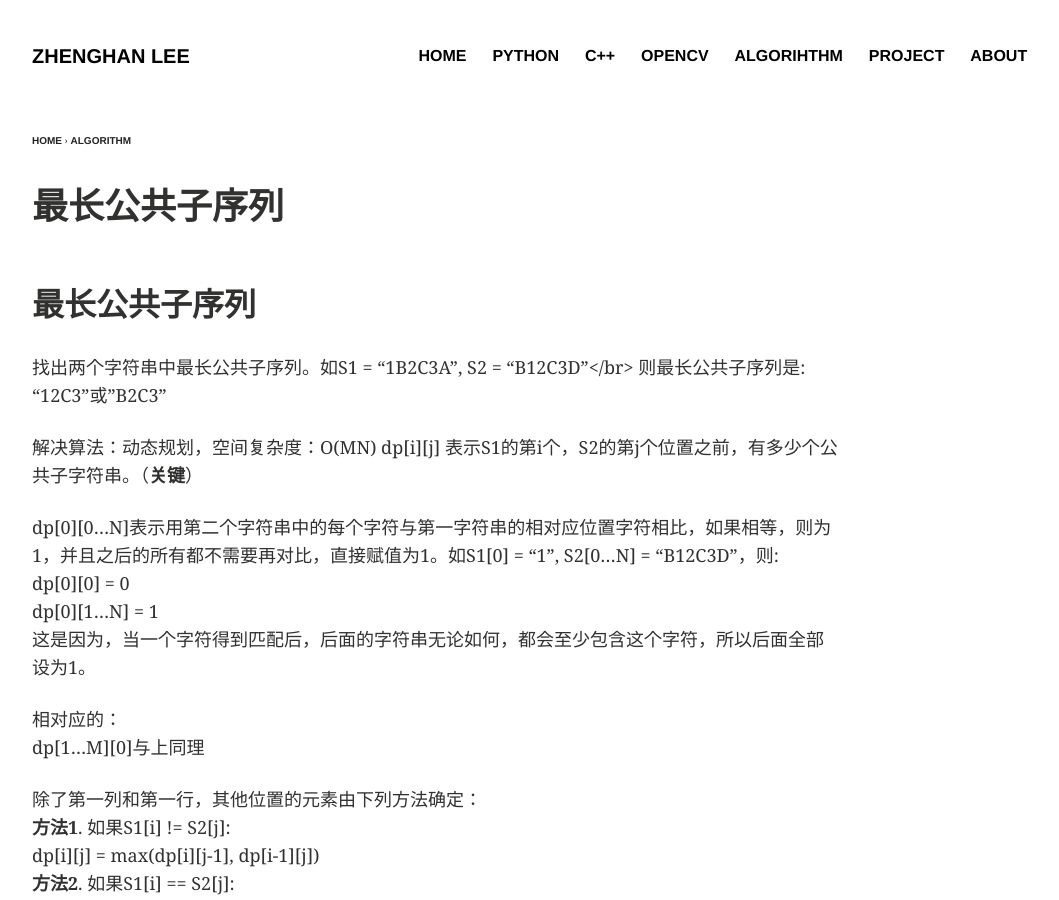
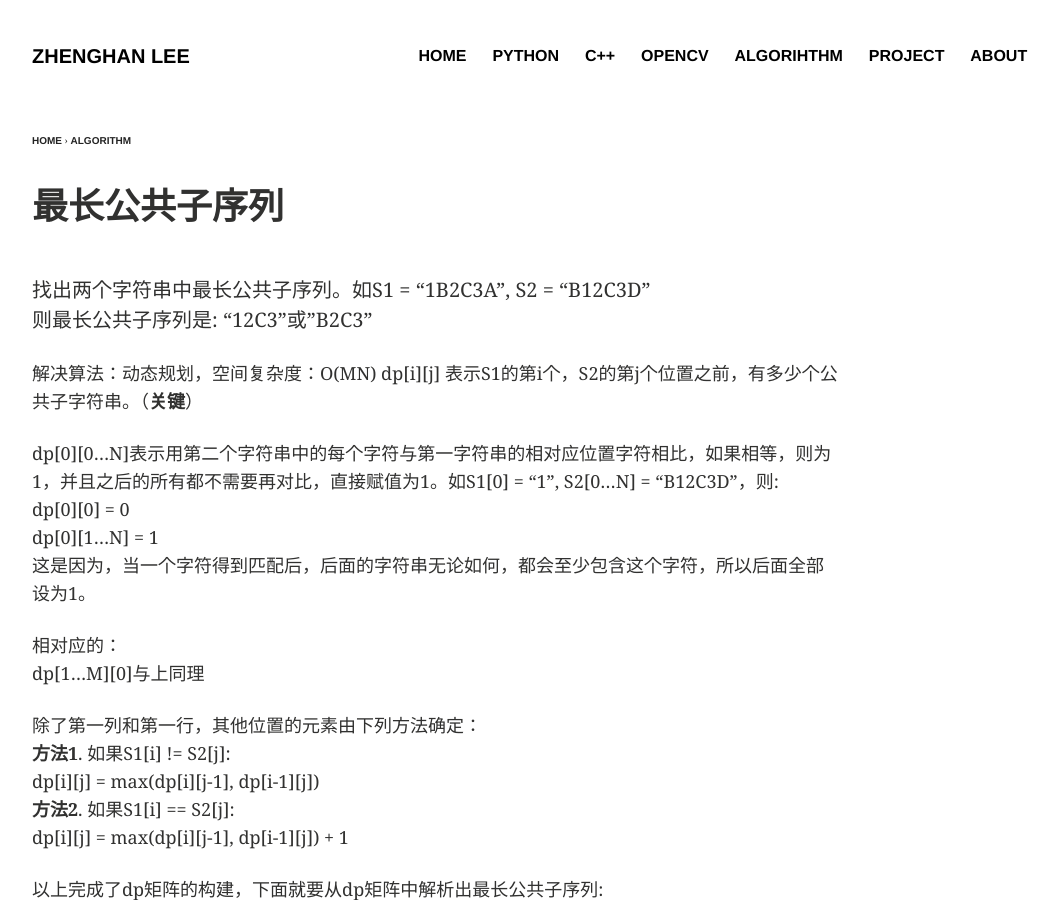
Before and after one commit to ZH-Lee/ZH-Lee.github.io, a Jekyll site: the page built from _posts/algorithm/2018-08-25-最长公共子序列.md, in a window 1280 px wide and 900 px high. Shown: the whole window, without its empty margins (64-1123 px from the left). Built offline with Jekyll 4.4.1, drawn with Linux system fonts in a browser that asks for light colours.

Commit message:
update file

```diff
--- a/_posts/algorithm/2018-08-25-最长公共子序列.md
+++ b/_posts/algorithm/2018-08-25-最长公共子序列.md
@@ -7,8 +7,7 @@ image:
   teaser: spot.jpg
 ---
 
-## 最长公共子序列
-找出两个字符串中最长公共子序列。如S1 = "1B2C3A", S2 = "B12C3D"</br>
+找出两个字符串中最长公共子序列。如S1 = "1B2C3A", S2 = "B12C3D"
 则最长公共子序列是: "12C3"或"B2C3"
 
 解决算法：动态规划，空间复杂度：O(MN)
@@ -62,6 +61,7 @@ dp[i][j] = max(dp[i][j-1], dp[i-1][j]) + 1<br>
 |3|1|1|2|3|4|4|
 |A|1|1|2|3|4|<font color = #ff0000>4|
 
+
 | |B | 1 | 2 | C | 3 | D|
 |:-:|:-:|:-:|:-:|:-:|:-:|:-:|
 |1|0|1|1|1|1|1|
@@ -70,6 +70,7 @@ dp[i][j] = max(dp[i][j-1], dp[i-1][j]) + 1<br>
 |C|1|1|2|3|3|3|
 |3|1|1|2|3|4|4|
 |A|1|1|2|3|<font color = #ff0000>4|4|
+
 
 | |B | 1 | 2 | C | 3 | D|
 |:-:|:-:|:-:|:-:|:-:|:-:|:-:|
@@ -81,6 +82,7 @@ dp[i][j] = max(dp[i][j-1], dp[i-1][j]) + 1<br>
 |A|1|1|2|3|4|4|
 记录字符"3"<br>
 
+
 | |B | 1 | 2 | C | 3 | D|
 |:-:|:-:|:-:|:-:|:-:|:-:|:-:|
 |1|0|1|1|1|1|1|
@@ -90,6 +92,7 @@ dp[i][j] = max(dp[i][j-1], dp[i-1][j]) + 1<br>
 |3|1|1|2|3|4|4|
 |A|1|1|2|3|4|4|
 记录字符"C"
+
 
 | |B | 1 | 2 | C | 3 | D|
 |:-:|:-:|:-:|:-:|:-:|:-:|:-:|
@@ -101,6 +104,7 @@ dp[i][j] = max(dp[i][j-1], dp[i-1][j]) + 1<br>
 |A|1|1|2|3|4|4|
 记录字符"2"
 
+
 | |B | 1 | 2 | C | 3 | D|
 |:-:|:-:|:-:|:-:|:-:|:-:|:-:|
 |1|0|1|1|1|1|1|
@@ -109,6 +113,7 @@ dp[i][j] = max(dp[i][j-1], dp[i-1][j]) + 1<br>
 |C|1|1|2|3|3|3|
 |3|1|1|2|3|4|4|
 |A|1|1|2|3|4|4|
+
 
 | |B | 1 | 2 | C | 3 | D|
 |:-:|:-:|:-:|:-:|:-:|:-:|:-:|
@@ -119,6 +124,7 @@ dp[i][j] = max(dp[i][j-1], dp[i-1][j]) + 1<br>
 |3|1|1|2|3|4|4|
 |A|1|1|2|3|4|4|
 记录字符"B"
+
 
 最大公共子序列可能不唯一，如本题可以是"12C3", 也可以是"B2C3"。取决于解析步骤2、3的顺序。<br>
 最后翻转一下结果即可。<br>
```
